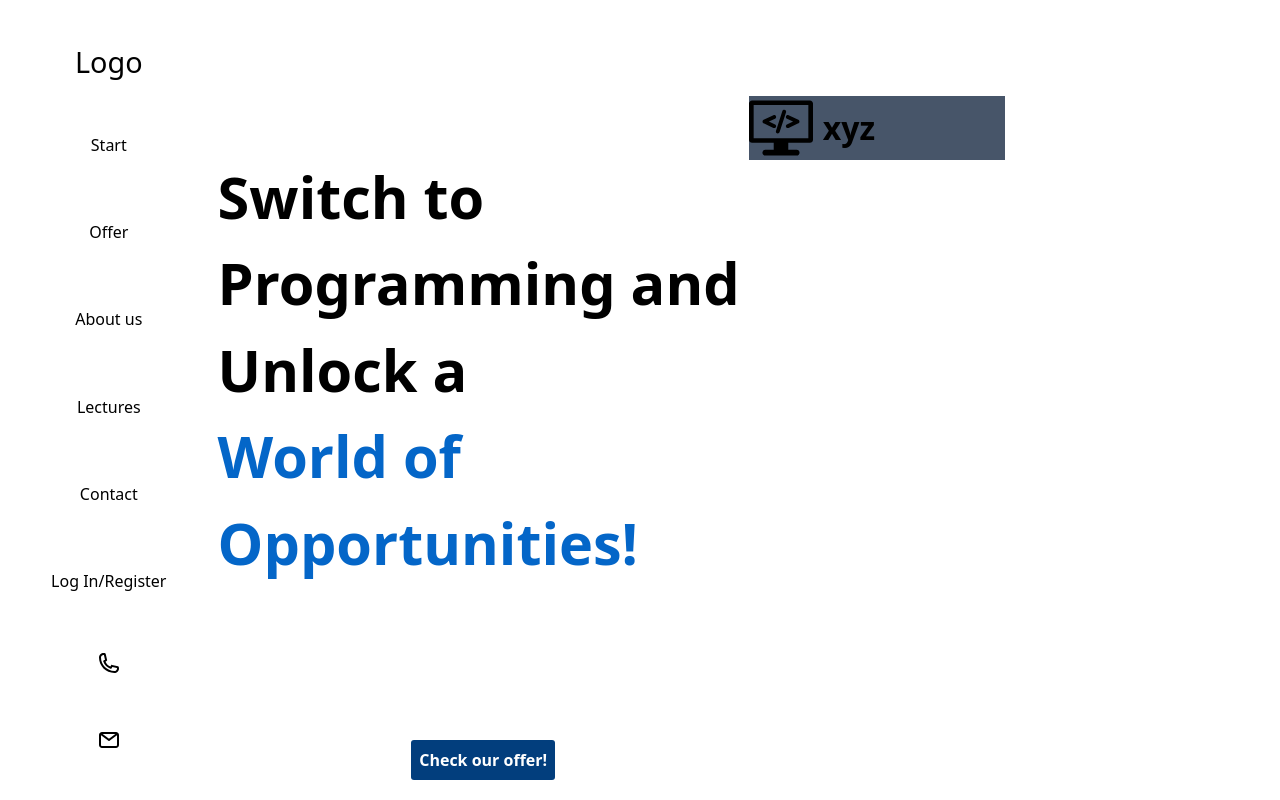
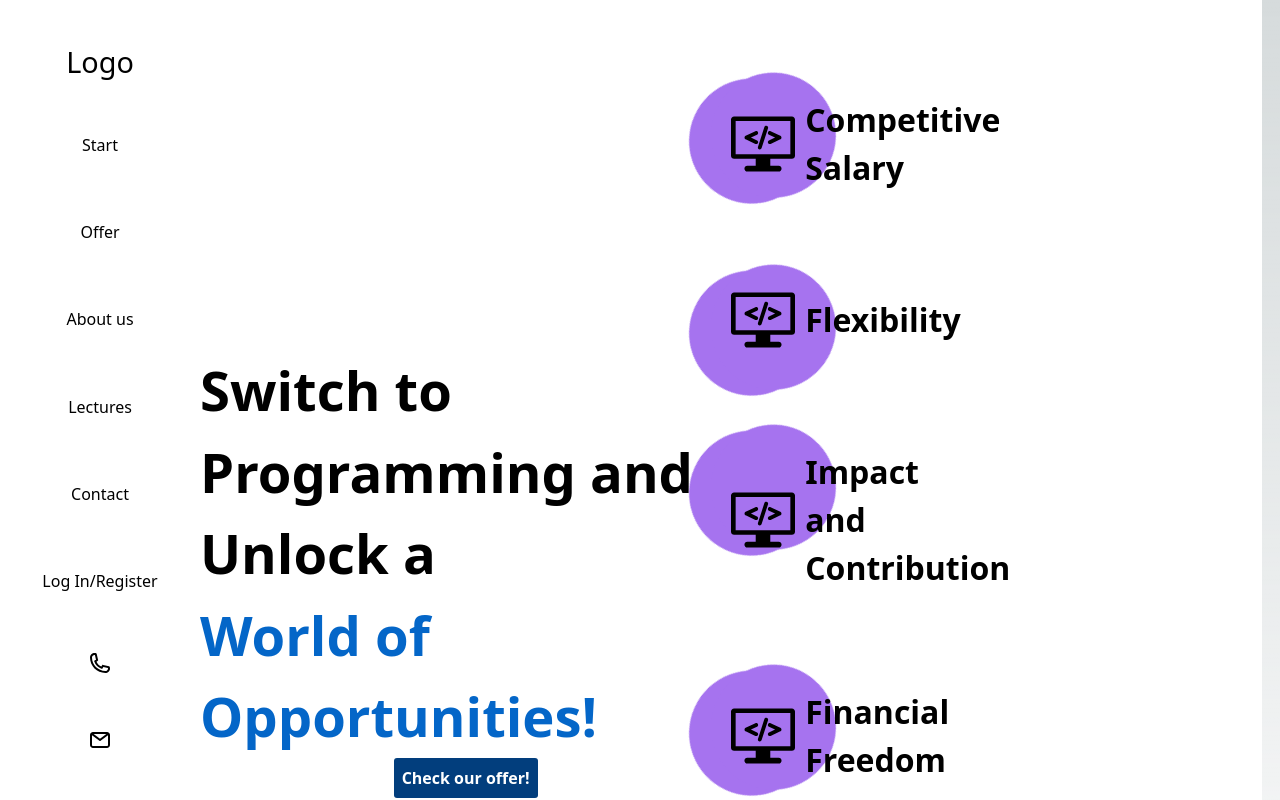
Before and after one commit to psychologianauki/OurSite, a Next.js app: page /home in a window 1280 px wide. Shown: the top 800 px of the page. Built offline with nearby package versions, Linux system fonts and the light colour scheme.

Commit message:
work in progress

```diff
--- a/src/Components/Layout/Layout.module.css
+++ b/src/Components/Layout/Layout.module.css
@@ -4,7 +4,7 @@
   height: 100%;
 }
 .firstComponent {
-  width: 17%;
+  width: 200px;
 }
 .secondComponent {
   width: 83%;
--- a/src/Components/Navbar/Navbar.module.css
+++ b/src/Components/Navbar/Navbar.module.css
@@ -8,11 +8,16 @@
 .webNav {
   background-color: white;
   height: 100vh;
-  width: 100%;
+  width: 200px;
   display: flex;
   flex-direction: column;
   justify-content: center;
-  max-width: 400px;
+  max-width: 300px;
+  position: fixed;
+  top: 0;
+  left: 0;
+  padding: 10px;
+  z-index: 999;
 }
 .insideWeb {
   display: flex;
--- a/src/pages/home/index.tsx
+++ b/src/pages/home/index.tsx
@@ -4,14 +4,27 @@ import React from "react"
 import MovingBlob from "@/Components/MovingBlob/MovingBlob"
 import ProgrammingIcon from "@/icons/ProgrammingIcon"
 
+interface toDisplay {
+  label: string
+}
+
+const itemsToDisplay: Array<toDisplay> = [
+  { label: "Competitive Salary" },
+  { label: "Flexibility" },
+  { label: "Impact and Contribution" },
+  { label: "Financial Freedom" },
+  { label: "Job Satisfaction" },
+  { label: "Global Reach" },
+]
+
 function index() {
   return (
     <div className="w-full h-full bg-white flex items-center justify-center">
-      <div className="w-full h-full bg-white flex items-center justify-center">
-        <div className="w-1/2 text-black font-bold h-full">
+      <div className="w-full h-100 bg-white md:flex items-center justify-center">
+        <div className="md:w-1/2 w-full text-black font-bold h-full">
           <div className="w-full h-full flex flex-col items-center justify-center">
             <div
-              style={{ fontSize: "3.6rem" }}
+              style={{ fontSize: "3.4rem" }}
               className="w-full h-full flex items-center justify-center"
             >
               <div className="flex flex-col justify-center items-center">
@@ -35,14 +48,16 @@ function index() {
             </div>
           </div>
         </div>
-        <div className="w-1/2 h-full">
+        <div className="md:w-1/2 w-full h-full">
           <div>
-            <MovingBlob
-              label="xyz"
-              icon={<ProgrammingIcon />}
-              className=" mt-24 w-64 bg-slate-600"
-              labelStyles={{ color: "black" }}
-            />
+            {itemsToDisplay.map((x) => (
+              <MovingBlob
+                label={x.label}
+                icon={<ProgrammingIcon />}
+                className=" mt-24 w-40  z-50"
+                labelStyles={{ color: "black" }}
+              />
+            ))}
           </div>
         </div>
       </div>
```
Also changed, not shown: src/pages/home/homeStyle.module.css (added).
